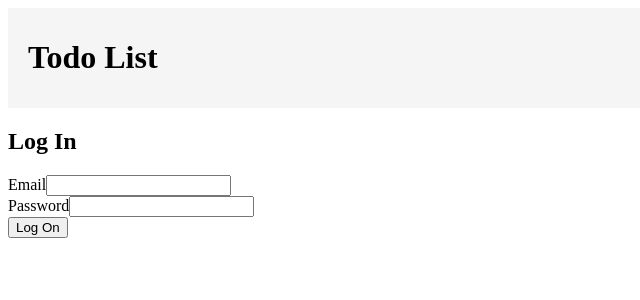
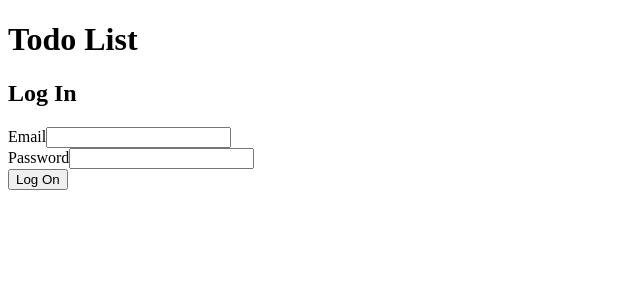
Before and after one commit to mataey/todo-list, a React (Vite) app: page / in a window 1280 px wide. Shown: the top 300 px of the page, without its empty margins (0-640 px from the left). Built offline with nearby package versions, Linux system fonts and the light colour scheme.

Commit message:
fix: align header and todo list props with exact strict specifications

```diff
--- a/src/App.jsx
+++ b/src/App.jsx
@@ -9,7 +9,7 @@ export default function App() {
 
   return (
     <div className="app-container">
-      <Header token={token} onSetToken={setToken} onSetEmail={setEmail} userEmail={email} />
+      <Header />
 
       {token ? (
         <TodosPage token={token} />
--- a/src/features/Todos/TodoList.jsx
+++ b/src/features/Todos/TodoList.jsx
@@ -1,25 +1,16 @@
 import TodoListItem from './TodoListItem';
 
-function TodoList({ todoList, onCompleteTodo }) {
-  const filteredTodoList = todoList.filter((todo) => !todo.isCompleted);
-
+export default function TodoList({ todoList, onCompleteTodo, onUpdateTodo }) {
   return (
-    <>
-      {filteredTodoList.length === 0 ? (
-        <p>Add todo above to get started</p>
-      ) : (
-        <ul className="todoList">
-          {filteredTodoList.map((todo) => (
+    <ul>
+      {todoList.map((todo) => (
         <TodoListItem
           key={todo.id}
           todo={todo}
           onCompleteTodo={onCompleteTodo}
+          onUpdateTodo={onUpdateTodo}
         />
       ))}
     </ul>
-      )}
-    </>
   );
 }
-
-export default TodoList;
--- a/src/shared/Header.jsx
+++ b/src/shared/Header.jsx
@@ -1,18 +1,7 @@
-export default function Header({ token, onSetToken, onSetEmail, userEmail }) {
-  const handleLogout = () => {
-    onSetToken('');
-    onSetEmail('');
-  };
-
+export default function Header() {
   return (
-    <header style={{ display: 'flex', justifyContent: 'space-between', padding: '10px 20px', background: '#f5f5f5' }}>
+    <header>
       <h1>Todo List</h1>
-      {token && (
-        <div>
-          {userEmail && <span style={{ marginRight: '15px' }}>{userEmail}</span>}
-          <button onClick={handleLogout}>Log Out</button>
-        </div>
-      )}
     </header>
   );
 }
```
Lines whose indentation alone changed are shown as unchanged.
